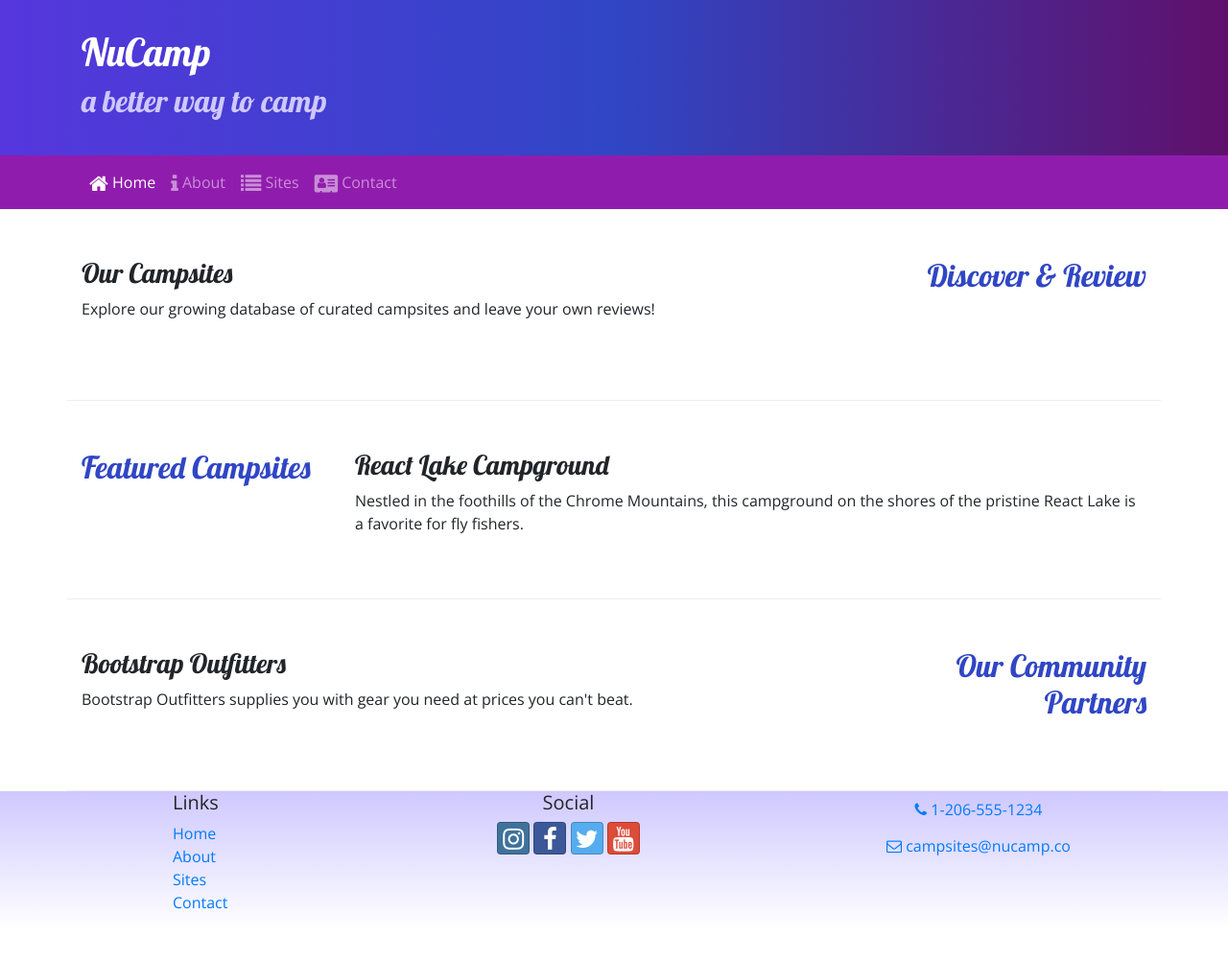
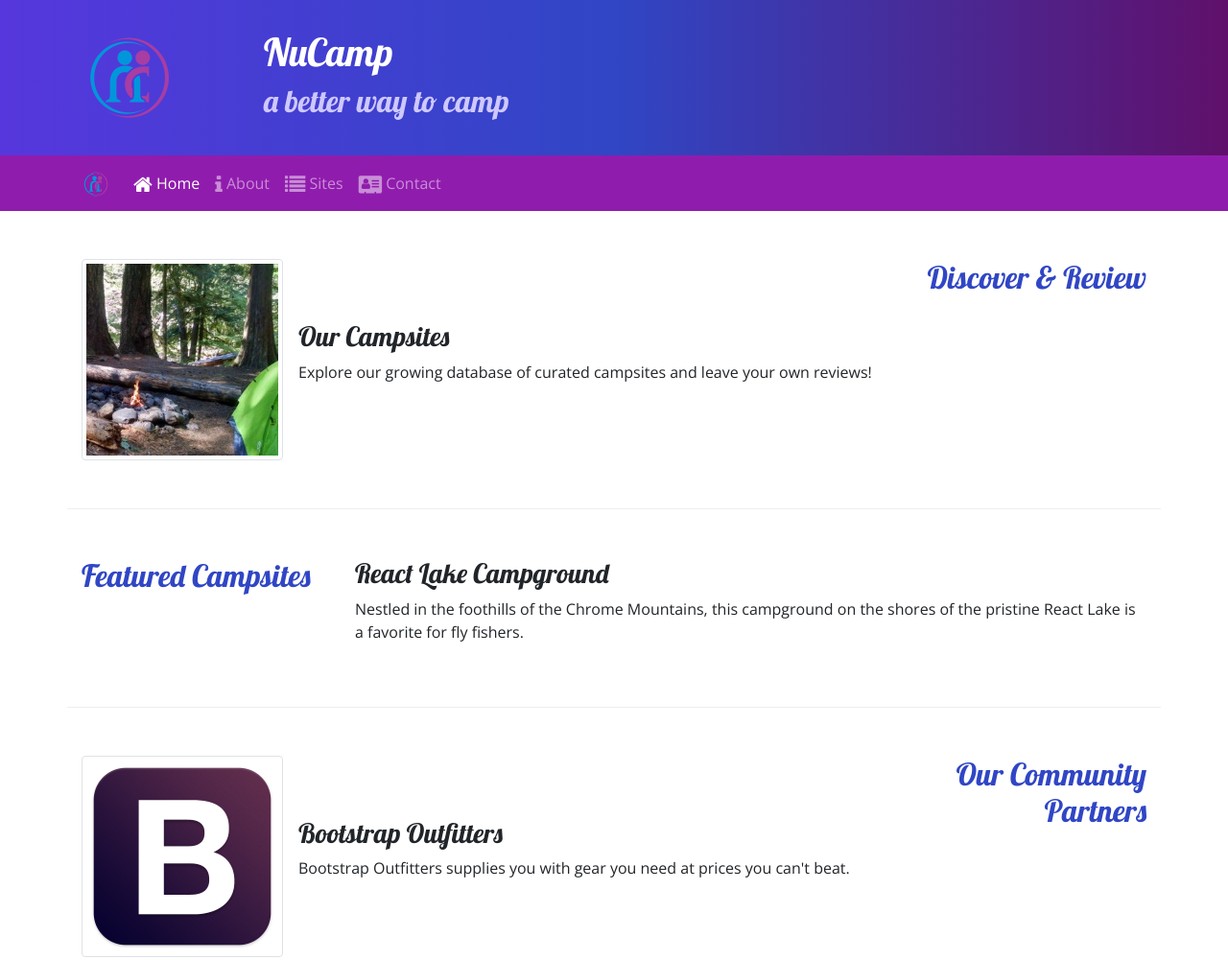
Before and after one commit to Braseff/My-First-Bootstrap-Site, a website: page index.html in a window 1280 px wide. Shown: the top 1001 px of the page at 96% size. Before the commit the page ends 969 px from the top, so only its background shows below. Drawn offline with nearby package versions, Linux system fonts and the light colour scheme.

Commit message:
Images and Media

```diff
--- a/index.html
+++ b/index.html
@@ -23,6 +23,9 @@
     <header class="jumbotron jumbotron-fluid">
         <div class="container">
             <div class="row">
+                <div class="col-4 col-sm-3 col-md-2 align-self-center">
+                    <img src="img/logo.png" class="img-fluid" />
+                </div>
                 <div class="col">
                     <h1>NuCamp</h1>
                     <h2>a better way to camp</h2>
@@ -33,6 +36,7 @@
 
     <nav class="navbar navbar-expand-sm navbar-dark sticky-top">
         <div class="container">
+            <a class="navbar-brand" href="#"><img src="img/logo.png" height="30" width="30" /></a>
             <button class="navbar-toggler" type="button" data-toggle="collapse" data-target="#nucampNavbar">
                 <span class="navbar-toggler-icon"></span>
             </button>
@@ -53,8 +57,13 @@
                 <h2 class="text-sm-right">Discover & Review</h2>
             </div>
             <div class="col">
-                <h3>Our Campsites</h3>
-                <p class="d-none d-sm-block">Explore our growing database of curated campsites and leave your own reviews!</p>
+                <div class="media">
+                    <img class="d-flex mr-3 img-thumbnail" src="img/breadcrumb-trail-thumb.jpg" alt="Breadcrumb Trail" />
+                    <div class="media-body align-self-center">
+                        <h3>Our Campsites</h3>
+                        <p class="d-none d-sm-block">Explore our growing database of curated campsites and leave your own reviews!</p>
+                    </div>
+                </div>
             </div>
         </div>
 
@@ -73,8 +82,13 @@
                 <h2 class="text-sm-right">Our Community Partners</h2>
             </div>
             <div class="col">
-                <h3>Bootstrap Outfitters</h3>
-                <p class="d-none d-sm-block">Bootstrap Outfitters supplies you with gear you need at prices you can't beat.</p>
+                <div class="media">
+                    <img class="d-flex mr-3 img-thumbnail" src="img/bootstrap-thumb.png" alt="Bootstrap Outfitters" />
+                    <div class="media-body align-self-center">
+                        <h3>Bootstrap Outfitters</h3>
+                        <p class="d-none d-sm-block">Bootstrap Outfitters supplies you with gear you need at prices you can't beat.</p>
+                    </div>
+                </div>
             </div>
         </div>
     </div>
```
Also changed, not shown: aboutus.html (+4 -0 lines), contactus.html (+5 -1 lines), img/bootstrap-thumb.png (added), img/breadcrumb-trail-thumb.jpg (added), img/breadcrumb-trail.jpg (added), img/chrome-river-thumb.jpg (added), img/chrome-river.jpg (added), img/logo.png (added), img/react-lake-thumb.jpg (added), img/react-lake.jpg (added).
